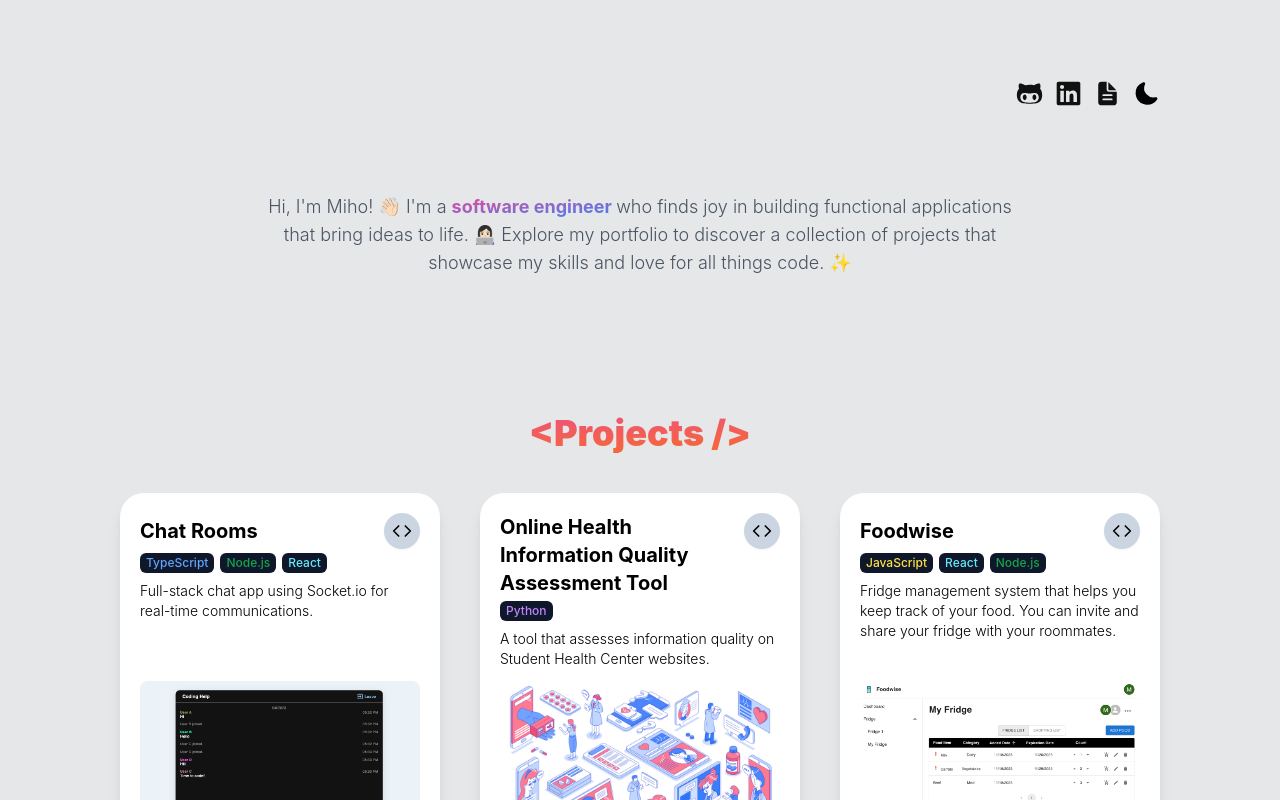
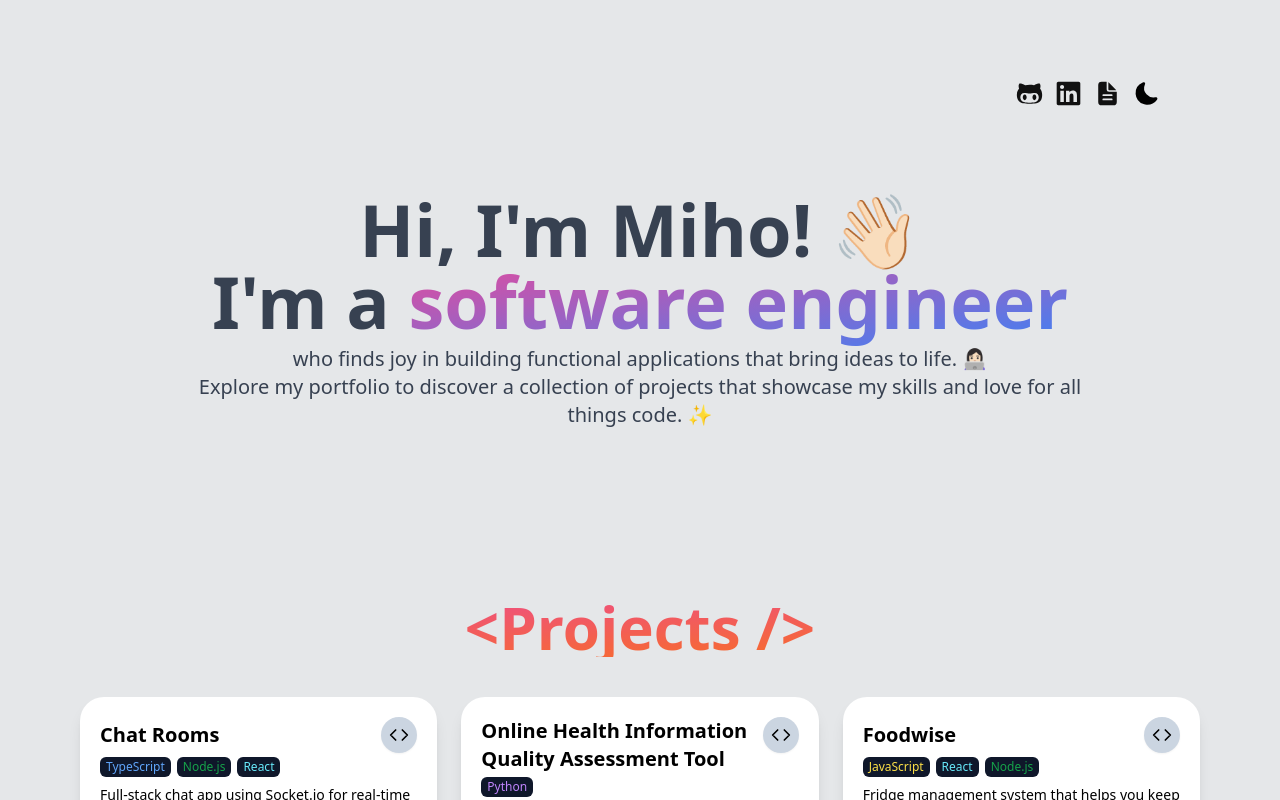
Before and after one commit to simicity/simicity.github.io, a React (Vite) app: page / in a window 1280 px wide. Shown: the top 800 px of the page. Built offline with nearby package versions, Linux system fonts and the light colour scheme; the HTML template or start-up script is replaced by a standard one.

Commit message:
Update styling

```diff
--- a/src/App.tsx
+++ b/src/App.tsx
@@ -9,9 +9,11 @@ function App() {
     <div className="data-scroll flex flex-col items-center justify-between py-10 px-20">
       <Header />
 
-      <div className="my-10 text-lg text-center font-light w-3/4 md:w-2/3 text-gray-600 dark:text-slate-400">
-        <span>{"Hi, I'm Miho! 👋🏻 I'm a"} <span className="font-bold text-transparent bg-clip-text bg-gradient-to-br from-pink-500 to-blue-500">{" software engineer "}</span>{"who finds joy in building functional applications that bring ideas to life. 👩🏻‍💻 "}</span>
-        <span>{"Explore my portfolio to discover a collection of projects that showcase my skills and love for all things code. ✨"}</span>
+      <div className="my-10 text-xl text-center font-light w-4/5 md:w-4/5 text-gray-700 dark:text-gray-200">
+        <p className='text-7xl font-black'>{"Hi, I'm Miho! 👋🏻"}</p>
+        <p className='text-7xl font-black mb-2'>{"I'm a "}<span className="text-transparent bg-clip-text bg-gradient-to-br from-pink-500 to-blue-500">{" software engineer"}</span></p>
+        <p>{"who finds joy in building functional applications that bring ideas to life. 👩🏻‍💻 "}</p>
+        <p>{"Explore my portfolio to discover a collection of projects that showcase my skills and love for all things code. ✨"}</p>
       </div>
 
       <Projects />
--- a/src/components/Projects.tsx
+++ b/src/components/Projects.tsx
@@ -15,10 +15,10 @@ const tagTextColor = {
 
 export default function Projects() {
   return (
-    <main className='mt-4 p-10 pt-20'>
-      <div className="grid gap-10 lg:grid-cols-3 md:grid-cols-2">
-        <div className='w-full col-span-full text-center'>
-          <h1 className='font-black text-4xl text-transparent bg-clip-text bg-gradient-to-br from-pink-500 to-orange-500'>{"<Projects />"}</h1>
+    <main className='mt-32'>
+      <div className="grid gap-6 lg:grid-cols-3 md:grid-cols-2">
+        <div className='w-full col-span-full text-center mb-4'>
+          <h1 className='font-black text-6xl text-transparent bg-clip-text bg-gradient-to-br from-pink-500 to-orange-500'>{"<Projects />"}</h1>
         </div>
         {projectData.map(({title, description, image, tags, repo, url}) => (
           <a target="_blank" href={url ? url : repo} key={title} className="project-item flex flex-col justify-between max-w-[360px] rounded-3xl p-5 shadow-lg bg-white dark:bg-slate-900 text-black dark:text-white font-medium">
--- a/src/index.css
+++ b/src/index.css
@@ -3,7 +3,7 @@
 @tailwind utilities;
 
 :root {
-  font-family: Inter, system-ui, Avenir, Helvetica, Arial, sans-serif;
+  font-family: system-ui, Inter, Avenir, Helvetica, Arial, sans-serif;
   line-height: 1.5;
   font-weight: 400;
 
```
